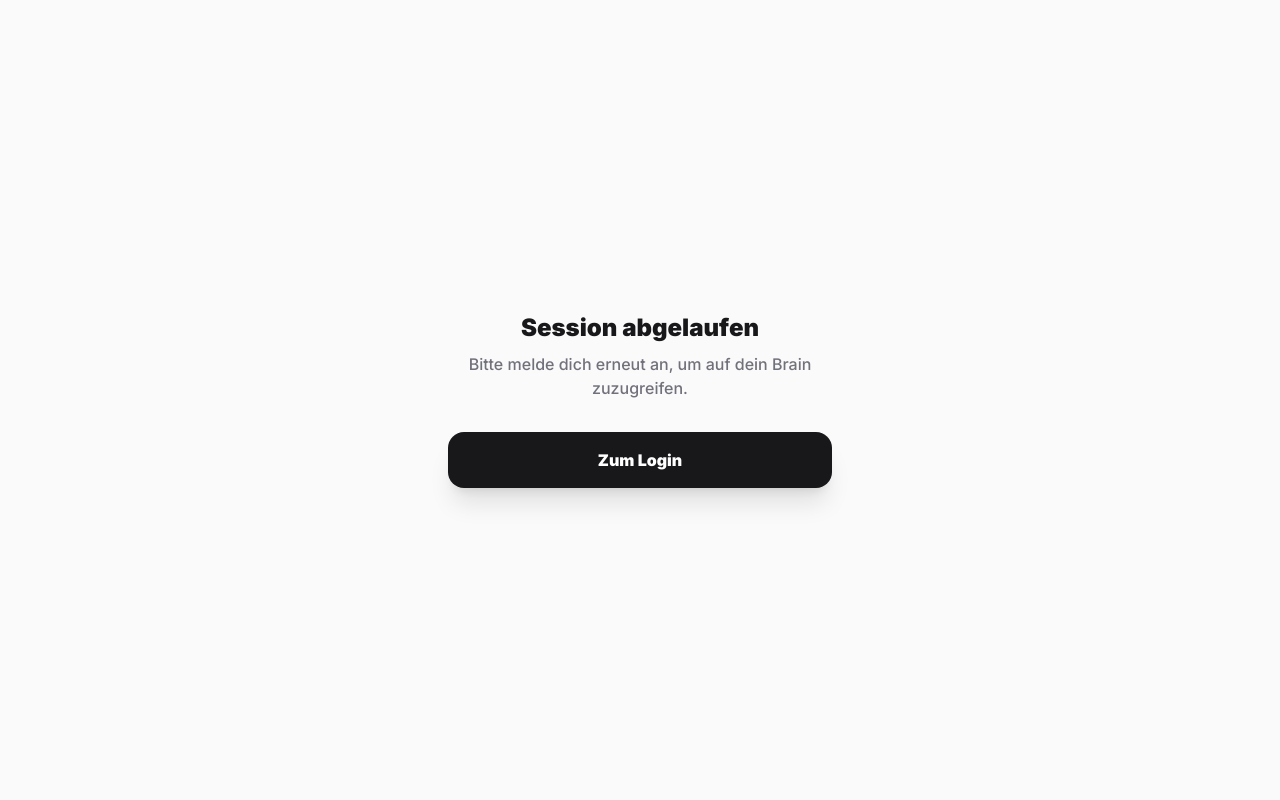
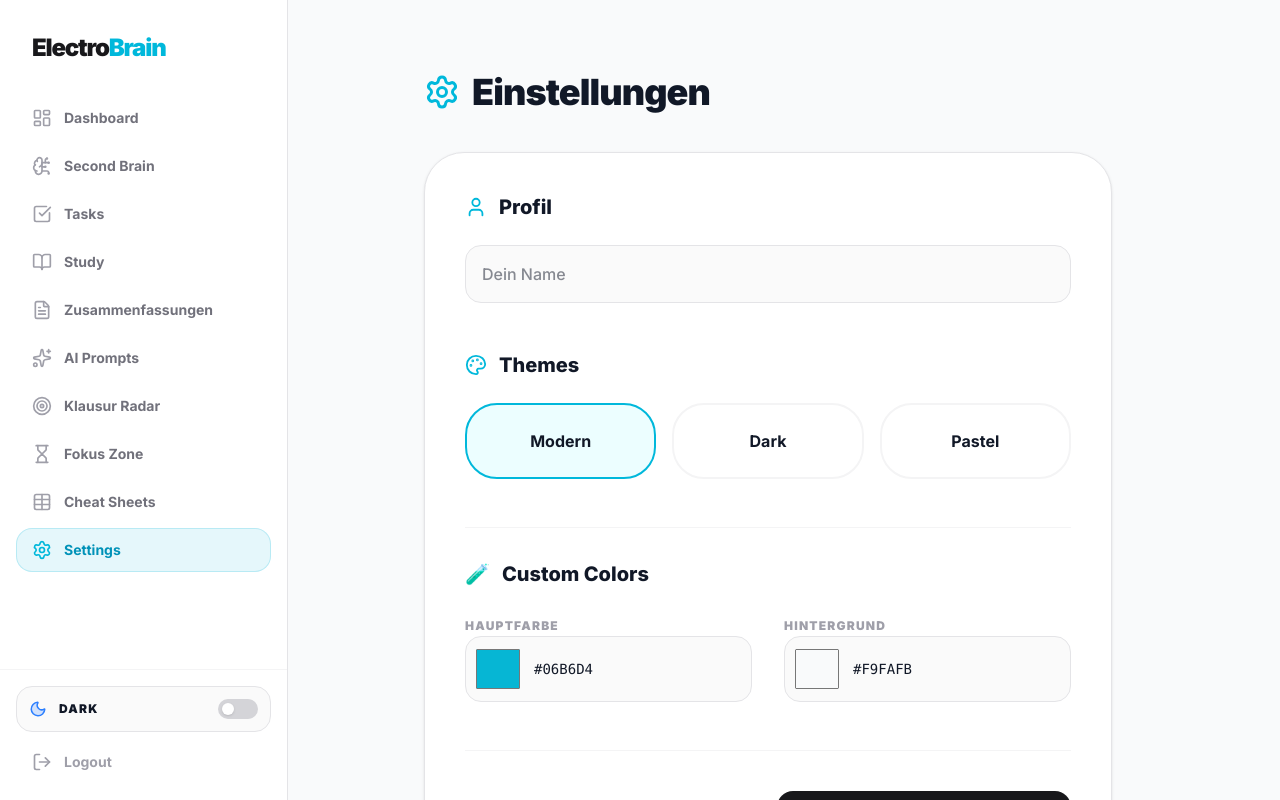
Before and after one commit to dev-bahadir/studentOS, a Next.js app: page /settings in a window 1280 px wide. Built offline with nearby package versions, Linux system fonts and the light colour scheme; no server answers.

Commit message:
fix: remove auth barrier

```diff
--- a/src/app/(app)/layout.tsx
+++ b/src/app/(app)/layout.tsx
@@ -42,22 +42,6 @@ export default function AppLayout({
     );
   }
 
-  // 2. AUTH-SCHUTZ
-  // Falls kein User da ist (z.B. Session abgelaufen), leiten wir nicht nur um,
-  // sondern zeigen eine saubere Nachricht, falls der Redirect hakt.
-  if (!user) {
-    return (
-      <div className="h-[100dvh] flex items-center justify-center bg-zinc-50 dark:bg-zinc-950 p-6 text-center">
-        <div className="max-w-sm">
-          <h2 className="text-2xl font-black mb-2 text-zinc-900 dark:text-white">Session abgelaufen</h2>
-          <p className="text-zinc-500 mb-8 font-medium">Bitte melde dich erneut an, um auf dein Brain zuzugreifen.</p>
-          <a href="/login" className="inline-block w-full bg-zinc-900 dark:bg-white text-white dark:text-zinc-900 py-4 rounded-2xl font-black active:scale-95 transition-all shadow-xl">
-            Zum Login
-          </a>
-        </div>
-      </div>
-    );
-  }
 
   // 3. DAS ECHTE APP-LAYOUT
   return (
```
